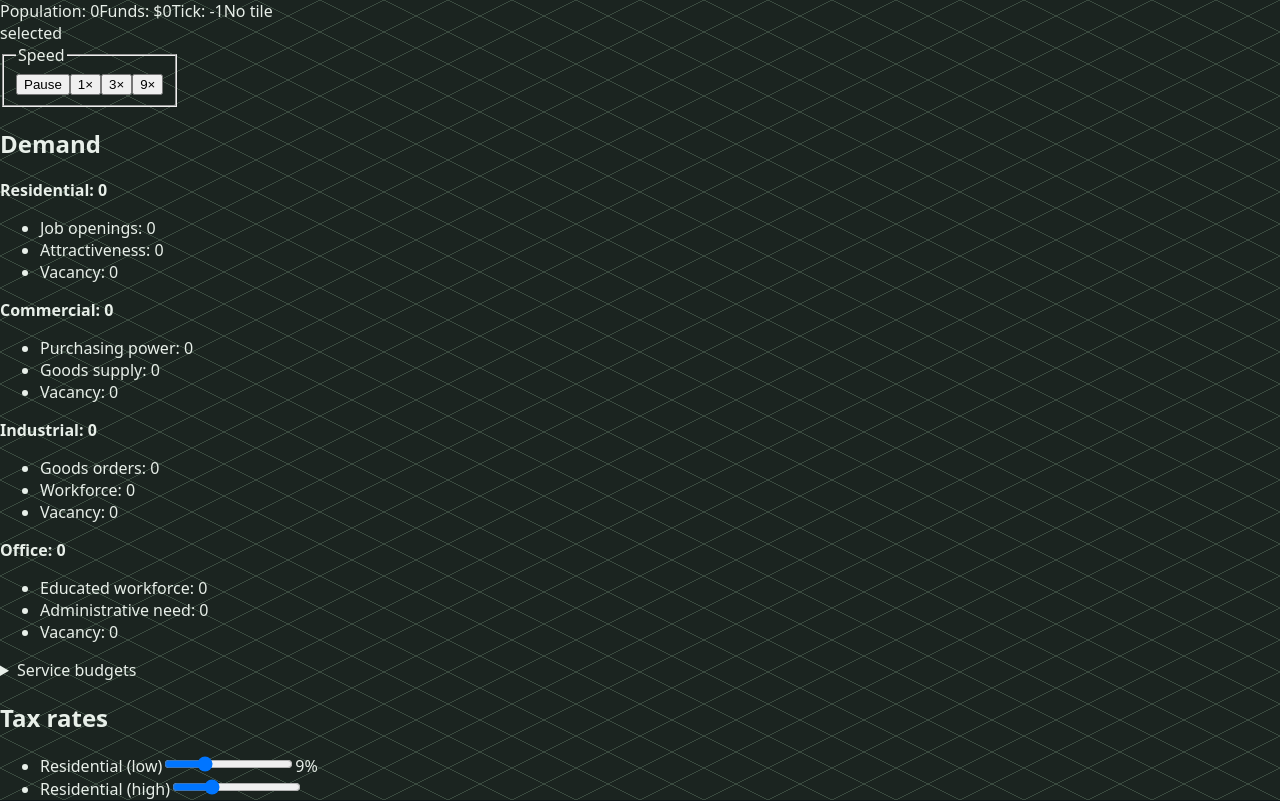
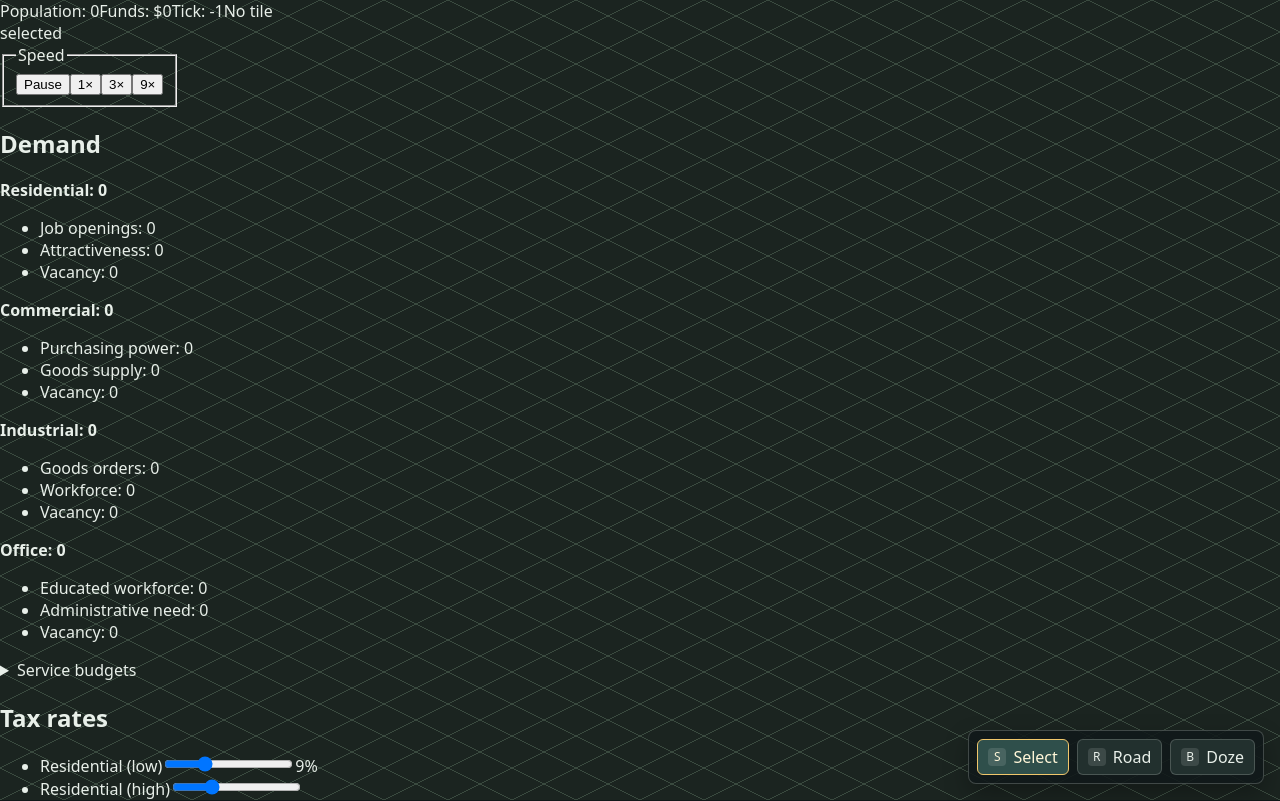
Before and after one commit to memfactorduke/civitect, a React (Vite) app in the folder packages/app/: page / in a window 1280 px wide. Shown: the top 801 px of the page. Built offline with nearby package versions, Linux system fonts and the light colour scheme.

Commit message:
Add visible tool palette controls

```diff
--- a/packages/app/index.html
+++ b/packages/app/index.html
@@ -23,6 +23,54 @@
         color: #e8efe9;
         font-family: system-ui, sans-serif;
       }
+      #tool-palette {
+        position: absolute;
+        right: 16px;
+        bottom: 16px;
+        z-index: 3;
+        display: flex;
+        gap: 8px;
+        padding: 8px;
+        border: 1px solid rgba(232, 239, 233, 0.22);
+        border-radius: 8px;
+        background: rgba(17, 24, 26, 0.88);
+        box-shadow: 0 10px 24px rgba(0, 0, 0, 0.28);
+        color: #e8efe9;
+        font-family: system-ui, sans-serif;
+      }
+      #tool-palette button {
+        display: grid;
+        grid-template-columns: 18px auto;
+        align-items: center;
+        min-width: 78px;
+        height: 36px;
+        gap: 7px;
+        padding: 0 10px;
+        border: 1px solid rgba(232, 239, 233, 0.2);
+        border-radius: 6px;
+        background: rgba(36, 50, 48, 0.95);
+        color: inherit;
+        font: inherit;
+      }
+      #tool-palette button[aria-pressed="true"] {
+        border-color: #f0c66b;
+        background: #2f4f4b;
+        color: #fff6d8;
+      }
+      #tool-palette button:focus-visible {
+        outline: 2px solid #8fd3ff;
+        outline-offset: 2px;
+      }
+      .tool-palette__key {
+        display: inline-grid;
+        place-items: center;
+        width: 18px;
+        height: 18px;
+        border-radius: 4px;
+        background: rgba(255, 255, 255, 0.12);
+        font-size: 12px;
+        line-height: 1;
+      }
       /* Panels re-enable hit-testing; the world stays tappable between
          them — so panels must hug their content, never span the canvas
          (a full-width section silently ate the road tool's drags; the
@@ -36,6 +84,7 @@
   </head>
   <body>
     <div id="world"></div>
+    <div id="tool-palette"></div>
     <div id="overlay"></div>
     <script type="module" src="/src/main.tsx"></script>
   </body>
--- a/packages/app/src/index.ts
+++ b/packages/app/src/index.ts
@@ -17,3 +17,4 @@ export {
   type SaveManager,
   type SaveManagerPorts,
 } from "./save-manager";
+export { createToolPalette, type ToolMode, type ToolPalette } from "./tool-palette";
--- a/packages/app/src/main.tsx
+++ b/packages/app/src/main.tsx
@@ -20,12 +20,14 @@ import { BOOT } from "./boot-config";
 import { createCommandQueue } from "./command-queue";
 import { pickTileAt } from "./picking";
 import { createSaveManager } from "./save-manager";
+import { createToolPalette, type ToolMode } from "./tool-palette";
 
 async function main(): Promise<void> {
   const host = document.getElementById("world");
   const overlayHost = document.getElementById("overlay");
-  if (host === null || overlayHost === null) {
-    throw new Error("app page is missing #world / #overlay");
+  const toolPaletteHost = document.getElementById("tool-palette");
+  if (host === null || overlayHost === null || toolPaletteHost === null) {
+    throw new Error("app page is missing #world / #overlay / #tool-palette");
   }
 
   const store = createUiStore();
@@ -113,15 +115,28 @@ async function main(): Promise<void> {
     queue.dispatch(intent);
   };
 
-  // Tool modes (v0, keyboard-switched: R road, B bulldoze, Esc/S select —
-  // toolbar UI rides the next ui-package slice). Select taps on pointerdown
-  // (keeps the <50 ms path hot); road/bulldoze own the drag with a ghost
-  // preview; camera drag-pan only in select mode (wheel zoom always).
-  type Tool = "select" | "road" | "bulldoze";
-  let tool: Tool = "select";
+  // Tool modes (v0). Select taps on pointerdown (keeps the <50 ms path hot);
+  // road/bulldoze own the drag with a ghost preview; camera drag-pan only in
+  // select mode (wheel zoom always).
+  let tool: ToolMode = "select";
   let zoneOverlayOn = false;
   let trafficOverlayOn = false;
   let anchor: { x: number; y: number } | null = null;
+  let toolPalette: ReturnType<typeof createToolPalette> | null = null;
+  const setTool = (next: ToolMode): void => {
+    if (anchor !== null) {
+      anchor = null;
+      renderer.stage.setGhost(null);
+    }
+    tool = next;
+    toolPalette?.setTool(next);
+  };
+  toolPalette = createToolPalette(toolPaletteHost, {
+    initialTool: tool,
+    onSelect: (next) => {
+      setTool(next);
+    },
+  });
 
   const tileAt = (event: PointerEvent): { x: number; y: number } | null => {
     const rect = renderer.app.canvas.getBoundingClientRect();
@@ -185,9 +200,9 @@ async function main(): Promise<void> {
     } else if (event.key === "t") {
       trafficOverlayOn = !trafficOverlayOn;
       renderer.stage.setTrafficOverlay(trafficOverlayOn);
-    } else if (event.key === "r") tool = "road";
-    else if (event.key === "b") tool = "bulldoze";
-    else if (event.key === "s" || event.key === "Escape") tool = "select";
+    } else if (event.key === "r") setTool("road");
+    else if (event.key === "b") setTool("bulldoze");
+    else if (event.key === "s" || event.key === "Escape") setTool("select");
   });
   attachCameraControls(renderer, renderer.app.canvas as unknown as HTMLElement, {
     panEnabled: () => tool === "select",
@@ -261,7 +276,9 @@ async function main(): Promise<void> {
     saveQuick: () => saveManager.saveQuick().then((bytes) => bytes.length),
     loadQuick: () => saveManager.loadQuick(),
     hasQuicksave: () => saveManager.hasQuicksave(),
-    // Tool UIs land per-phase; until then e2e drives intents directly.
+    setTool: (next: ToolMode) => {
+      setTool(next);
+    },
     dispatchIntent: (intent: CommandIntent) => {
       dispatch(intent);
     },
--- /dev/null
+++ b/packages/app/src/tool-palette.ts
@@ -0,0 +1,96 @@
+export type ToolMode = "select" | "road" | "bulldoze";
+
+interface ToolOption {
+  readonly id: ToolMode;
+  readonly label: string;
+  readonly shortcut: string;
+  readonly title: string;
+}
+
+const TOOL_OPTIONS: readonly ToolOption[] = [
+  {
+    id: "select",
+    label: "Select",
+    shortcut: "S",
+    title: "Select and inspect city tiles",
+  },
+  {
+    id: "road",
+    label: "Road",
+    shortcut: "R",
+    title: "Draw streets by dragging across the map",
+  },
+  {
+    id: "bulldoze",
+    label: "Doze",
+    shortcut: "B",
+    title: "Remove roads by dragging across them",
+  },
+];
+
+export interface ToolPalette {
+  readonly current: () => ToolMode;
+  setTool(tool: ToolMode): void;
+  destroy(): void;
+}
+
+export function createToolPalette(
+  host: HTMLElement,
+  options: {
+    readonly initialTool: ToolMode;
+    readonly onSelect: (tool: ToolMode) => void;
+  },
+): ToolPalette {
+  const buttons = new Map<ToolMode, HTMLButtonElement>();
+  const listeners: Array<readonly [HTMLButtonElement, () => void]> = [];
+  let current = options.initialTool;
+
+  host.replaceChildren();
+  host.setAttribute("role", "toolbar");
+  host.setAttribute("aria-label", "Tools");
+
+  const updatePressed = (): void => {
+    for (const [tool, button] of buttons) {
+      button.setAttribute("aria-pressed", String(tool === current));
+    }
+  };
+
+  for (const tool of TOOL_OPTIONS) {
+    const button = document.createElement("button");
+    button.type = "button";
+    button.dataset.tool = tool.id;
+    button.title = `${tool.title} (${tool.shortcut})`;
+    button.setAttribute("aria-label", `${tool.label} tool`);
+    const shortcut = document.createElement("span");
+    shortcut.className = "tool-palette__key";
+    shortcut.textContent = tool.shortcut;
+    const label = document.createElement("span");
+    label.textContent = tool.label;
+    button.append(shortcut, label);
+    const onClick = (): void => {
+      current = tool.id;
+      updatePressed();
+      options.onSelect(tool.id);
+    };
+    button.addEventListener("click", onClick);
+    buttons.set(tool.id, button);
+    listeners.push([button, onClick]);
+    host.appendChild(button);
+  }
+
+  updatePressed();
+
+  return {
+    current: () => current,
+    setTool(tool: ToolMode): void {
+      current = tool;
+      updatePressed();
+    },
+    destroy(): void {
+      for (const [button, listener] of listeners) {
+        button.removeEventListener("click", listener);
+      }
+      host.replaceChildren();
+    },
+  };
+}
```
Also changed, not shown: 1 other file (tests, documents, lock files or other folders).
